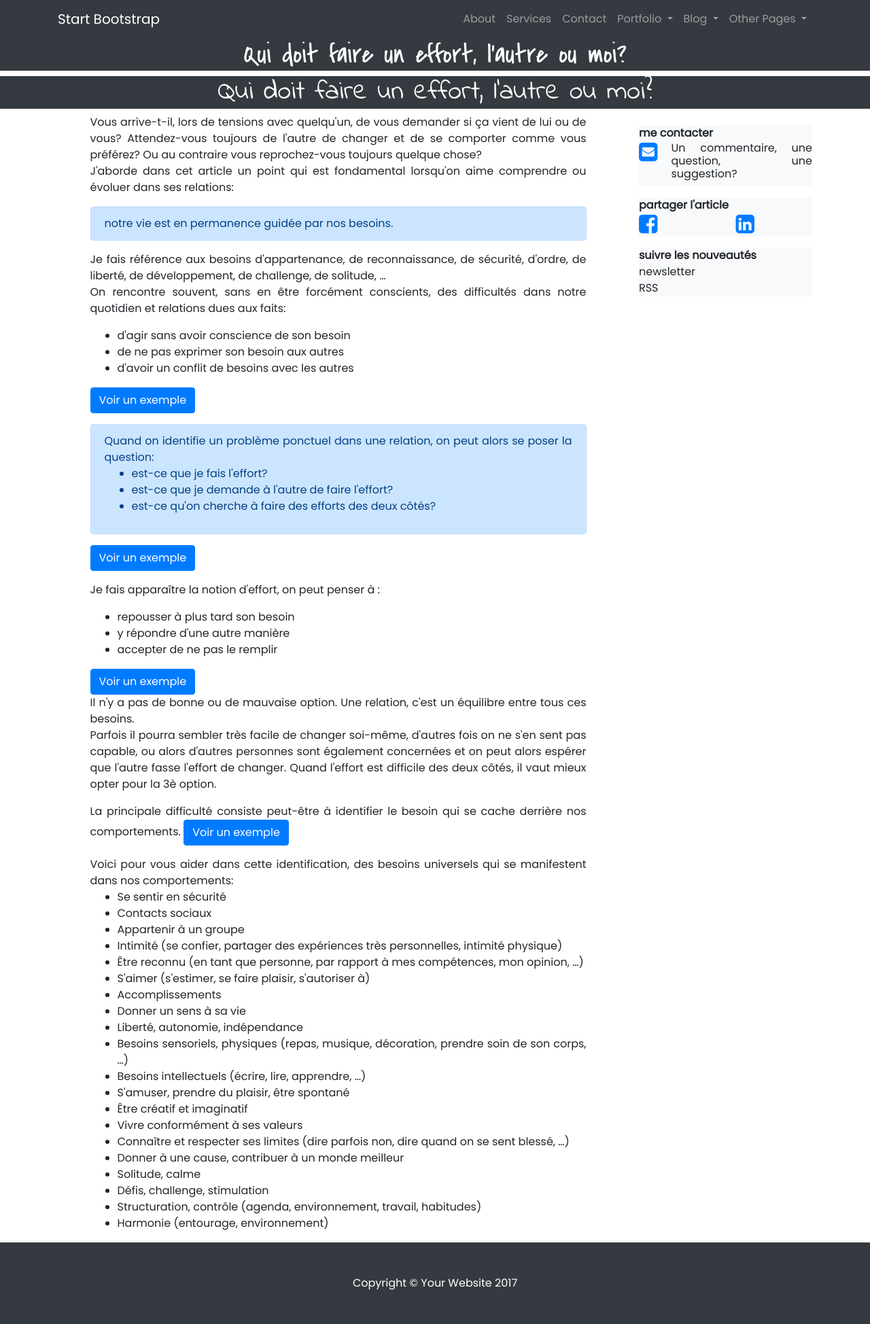
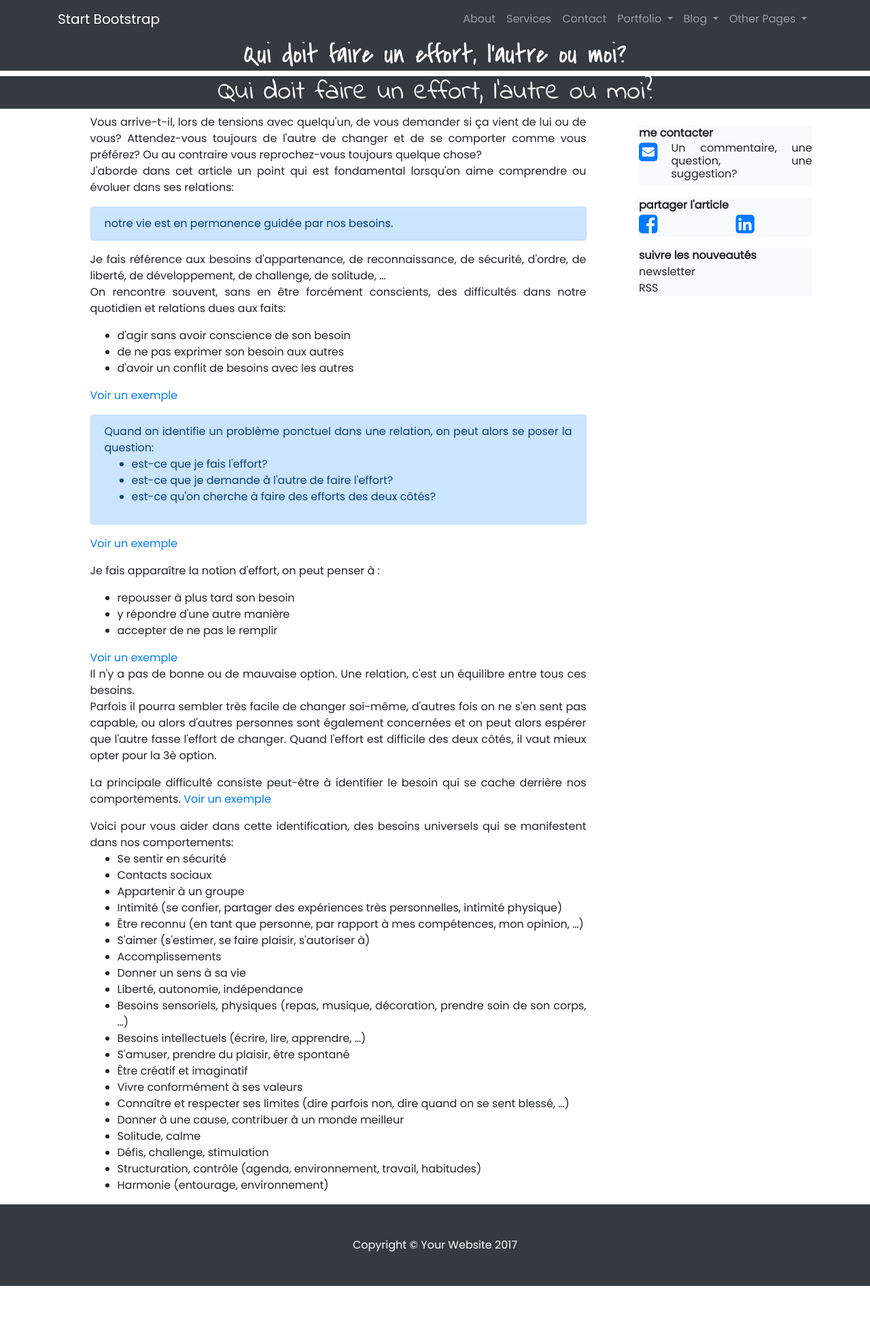
Before and after one commit to OrgaEvolutions/Nathoup.github.io, a Jekyll site: the page built from articles/besoins.html, in a window 1280 px wide. Shown: the whole page at 68% size. Built offline with Jekyll 4.4.1, drawn with Linux system fonts in a browser that asks for light colours; nearby versions of some CDN libraries; some web fonts are replaced; after the commit the page ends 1892 px from its top, so only the background shows below that.

Commit message:
Update article_layout.html

```diff
--- a/_includes/article_layout.html
+++ b/_includes/article_layout.html
@@ -12,7 +12,7 @@
   {% when 'exemple' %}
     {% capture id_count %}{%increment counter%}{% endcapture %}
 
-    <a class="btn btn-primary" data-toggle="collapse" href="#collapseExample{{id_count}}" aria-expanded="false" aria-controls="collapseExample{{id_count}}">
+    <a data-toggle="collapse" href="#collapseExample{{id_count}}" aria-expanded="false" aria-controls="collapseExample{{id_count}}">
       Voir un exemple
     </a>
 
```
